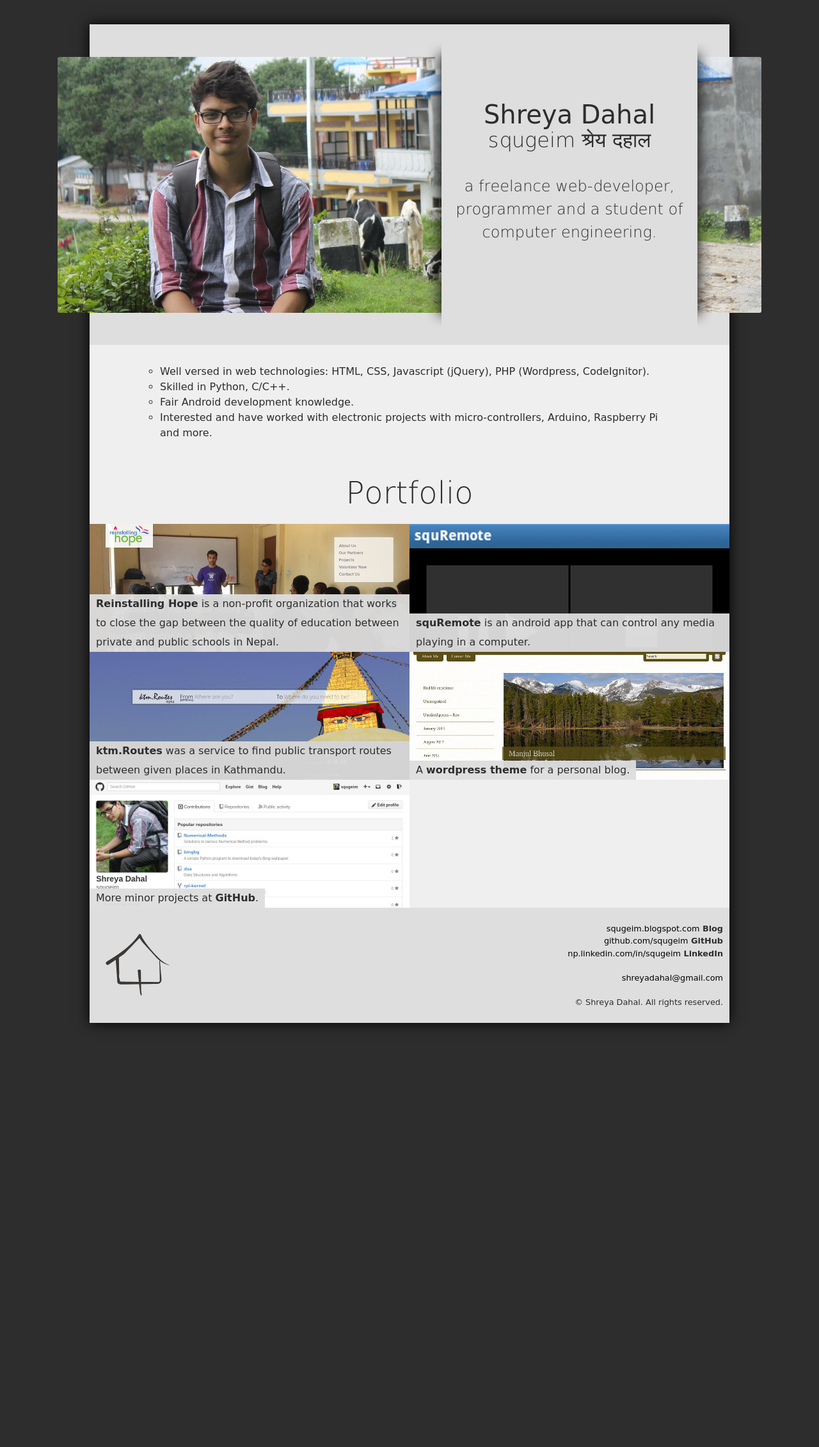
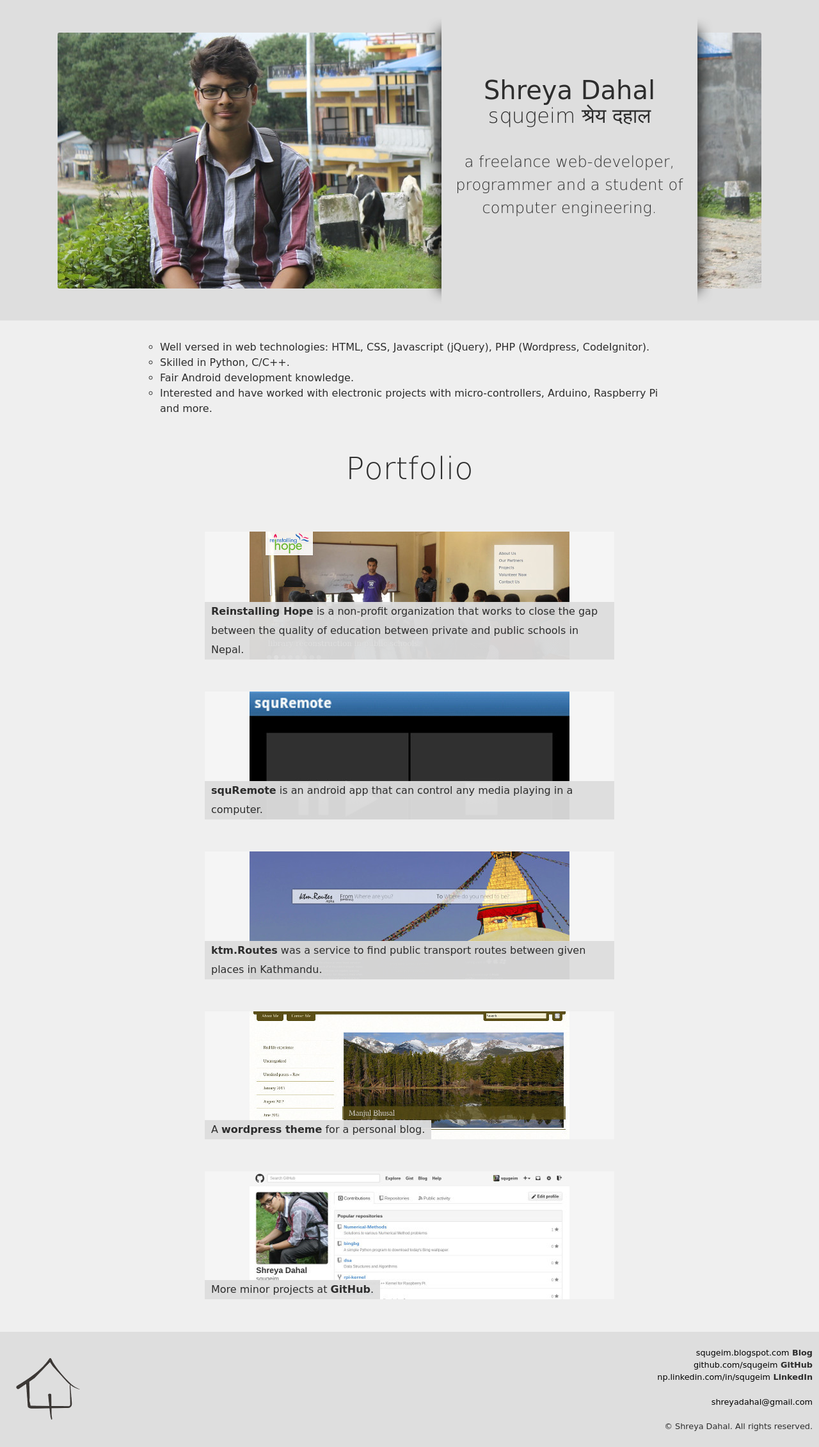
Before and after one commit to squgeim/squgeim.github.io, a PHP site: page / in a window 1280 px wide. Shown: the whole page at 64% size. Before the commit the page ends 1606 px from the top, so only its background shows below. Run offline with PHP 8.4, Linux system fonts and the light colour scheme.

Commit message:
Full-width now.

```diff
--- a/index.html
+++ b/index.html
@@ -61,8 +61,8 @@
 						</span>
 					</a></li>
 				</ul>
-				<div style="clear:both"></div>
 			</div>
+			<div style="clear:both; height: 1px;"></div>
 		</section>
 
 		<section id="contact">
--- a/style.css
+++ b/style.css
@@ -78,8 +78,7 @@ a:hover {
 }
 
 #wrapper {
-    width: 1000px;
-    margin: 3% auto;
+    margin: 0px auto;
     position: relative;
     background: #dedede;
     box-shadow: #000 0px 0px 20px;
@@ -88,7 +87,7 @@ a:hover {
 #pic {
     background: url(images/pic.jpg) no-repeat center;
     background-size: cover;
-    margin: 50px -50px;
+    margin: 50px auto;
     height: 400px;
     width: 1100px;
     position: relative;
@@ -194,7 +193,6 @@ a:hover {
 #portfolio .body_cnt ul li {
     width: 50%;
     height: 200px;
-    float: left;
     display: block;
     background: #f5f5f5;
     padding: 0px;
@@ -203,10 +201,11 @@ a:hover {
     background-position: top;
     background-repeat: no-repeat;
     transition: background-position 500ms;
+	margin: 50px auto;
 }
 
 #portfolio .body_cnt ul li:hover {
-    background-position: 0px -50px;
+    background-position: center -50px;
 }
 
 #portfolio .body_cnt ul li span h2 {
```
